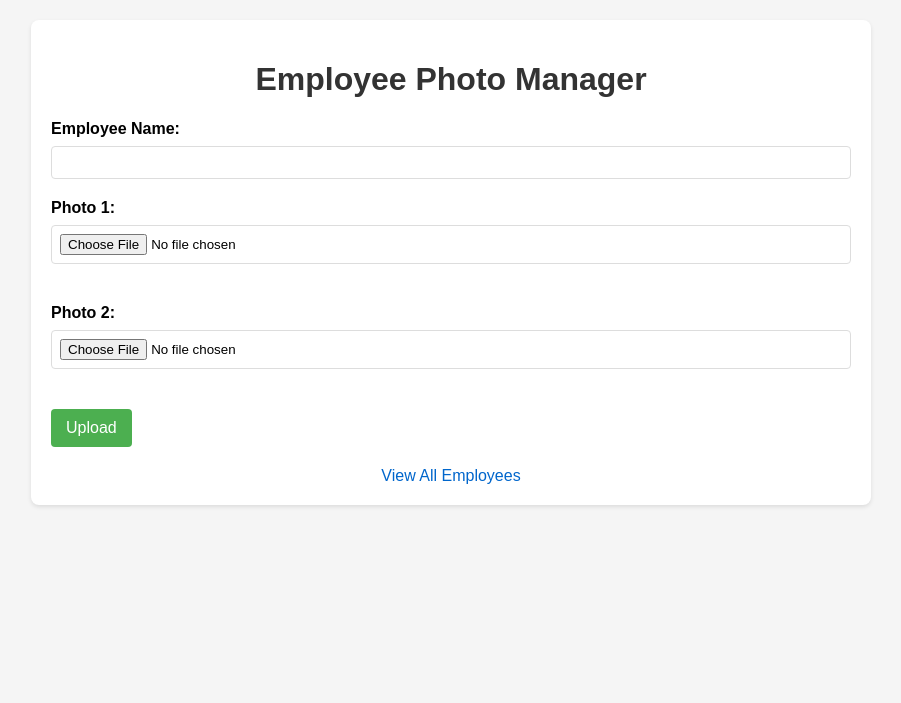
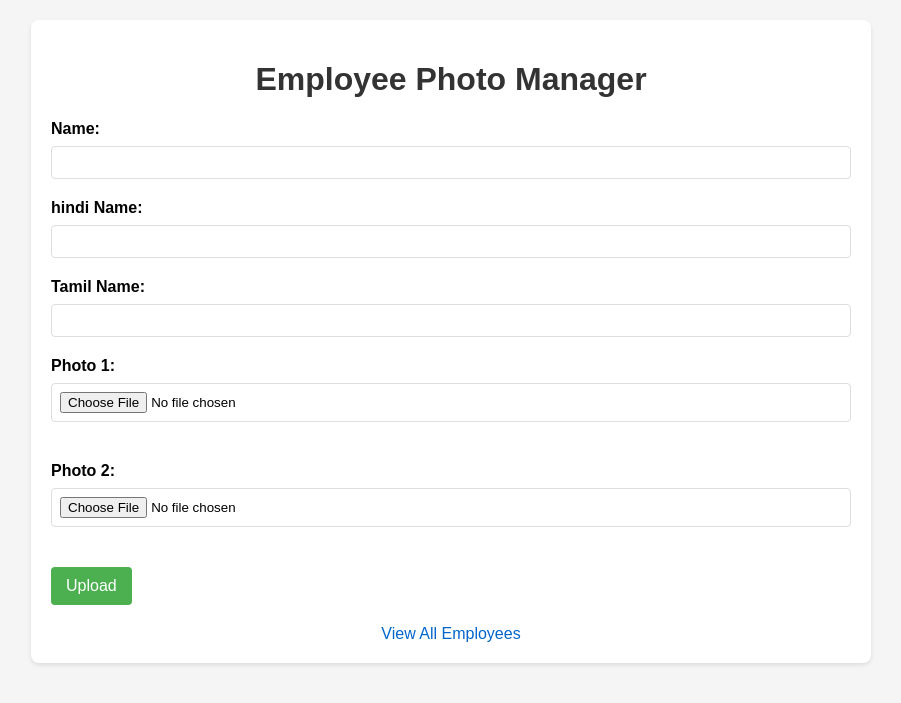
Before and after one commit to rajendransp133/face-detect-app, a FastAPI app: page /upload/ in a window 1280 px wide. Shown: the top 703 px of the page, without its empty margins (189-1090 px from the left). Run offline with FastAPI, Linux system fonts and the light colour scheme.

Commit message:
delete route

```diff
--- a/main.py
+++ b/main.py
@@ -1,5 +1,5 @@
 from fastapi import FastAPI, File, UploadFile, Request, Form, HTTPException
-from fastapi.responses import HTMLResponse, RedirectResponse, StreamingResponse
+from fastapi.responses import HTMLResponse, RedirectResponse, StreamingResponse,JSONResponse
 import uvicorn
 import shutil
 from fastapi.templating import Jinja2Templates
@@ -21,7 +21,7 @@ import time
 from models.database import create_database
 from controller.db_query import insert_employee, get_all_employees, get_employee, delete_employee, delete_all_employees
 from restnet import initialize_face_recognition,get_stream_frames
-from restnet import vs,stream_active
+from restnet import vs,stream_active,mtcnn,resnet
 
 
 app = FastAPI(title="Employee Photo Manager")
@@ -29,16 +29,10 @@ app.mount("/uploads", StaticFiles(directory="uploads"), name="uploads")
 
 templates = Jinja2Templates(directory="templates")
 
-DB_NAME = "employee_data.db"
+DB_NAME = "user_db.db"
 
 os.makedirs("uploads", exist_ok=True)
 
-# Global variables for face recognition
-device = torch.device('cuda:0' if torch.cuda.is_available() else 'cpu')
-mtcnn = None
-resnet = None
-reference_embeddings = None
-reference_names = None
 
 create_database(DB_NAME)
 
@@ -54,7 +48,9 @@ async def upload_form(request: Request):
 @app.post("/uploader/")
 async def create_upload_file(
     name: Annotated[str, Form()],
-    files: Annotated[List[UploadFile], File()]
+    files: Annotated[List[UploadFile], File()],
+    hindi_name: Annotated[str, Form()] = None,
+    tamil_name: Annotated[str, Form()] = None
 ):
     if not name.strip():
         raise HTTPException(status_code=400, detail="Name cannot be empty")
@@ -85,7 +81,7 @@ async def create_upload_file(
         file_paths.append(file_path)
 
     try:
-        insert_employee(DB_NAME, name, file_paths[0], file_paths[1])
+        insert_employee(DB_NAME, name, file_paths[0], file_paths[1],hindi_name,tamil_name)
     except Exception as e:
         for path in file_paths:
             if os.path.exists(path):
@@ -106,7 +102,7 @@ async def view_user(request: Request, id: int):
     if not employee:
         raise HTTPException(status_code=404, detail=f"User with ID {id} not found")
 
-    emp_id, name, photo_path, photo_path2 = employee
+    emp_id, name, photo_path, photo_path2,hindi_name ,tamil_name = employee
 
     return templates.TemplateResponse(
         "showUser-c.html",
@@ -115,7 +111,9 @@ async def view_user(request: Request, id: int):
             "id": emp_id,
             "name": name,
             "photopath": photo_path.replace("uploads/", ""),
-            "photopath2": photo_path2.replace("uploads/", "")
+            "photopath2": photo_path2.replace("uploads/", ""),
+            "hindi_name":hindi_name,
+            "tamil_name":tamil_name
         }
     )
 
@@ -128,13 +126,18 @@ async def view_user_all(request: Request):
         names = []
         photo_paths = []
         photo_paths2 = []
+        hindi_names=[]
+        tamil_names=[]
 
         for employee in employees:
-            emp_id, name, photo_path, photo_path2 = employee
+            emp_id, name, photo_path, photo_path2,hindi_name,tamil_name = employee
             ids.append(emp_id)
             names.append(name)
             photo_paths.append(photo_path.replace("uploads/", ""))
             photo_paths2.append(photo_path2.replace("uploads/", ""))
+            hindi_names.append(hindi_name)
+            tamil_names.append(tamil_name)
+
 
         return templates.TemplateResponse(
             "showUserall-c.html",
@@ -144,7 +147,9 @@ async def view_user_all(request: Request):
                 "name_list": names,
                 "photopath_list": photo_paths,
                 "photopath2_list": photo_paths2,
-                "zip": zip
+                "zip": zip,
+                "hindi_name_list":hindi_names,
+                "tamil_name_list":tamil_names
             }
         )
     except Exception as e:
@@ -163,35 +168,80 @@ async def view_user_all(request: Request):
             status_code=500
         )
 
+@app.get("/deluser/{id}", response_class=HTMLResponse)
+async def delete_users_route(request: Request, id: int):
+    try:
+        employee = get_employee(DB_NAME, id)
+        if employee:
+            _, _, photo_path, photo_path2,_,_ = employee
+            for path in [photo_path, photo_path2]:
+                if os.path.exists(path):
+                    os.remove(path)
+
+            delete_employee(DB_NAME, id)
+        else:
+            raise HTTPException(status_code=404, detail=f"User with ID {id} not found")
+
+        return RedirectResponse(url="/viewuserall/", status_code=303)
+    except Exception as e:
+        raise HTTPException(status_code=500, detail=f"Error deleting user: {str(e)}")
+
 @app.get("/deluserall/", response_class=HTMLResponse)
 async def delete_all_users_route(request: Request):
     try:
         employees = get_all_employees(DB_NAME)
-        for employee in employees:
-            _, _, photo_path, photo_path2 = employee
-            for path in [photo_path, photo_path2]:
-                if os.path.exists(path):
-                    os.remove(path)
+        if employees:  # Check if employees is not None and not empty
+            for employee in employees:
+                _, _, photo_path, photo_path2,_,_ = employee
+                for path in [photo_path, photo_path2]:
+                    if os.path.exists(path):
+                        os.remove(path)
 
         delete_all_employees(DB_NAME)
         return RedirectResponse(url="/viewuserall/", status_code=303)
     except Exception as e:
         raise HTTPException(status_code=500, detail=f"Error deleting all users: {str(e)}")
 
-
 @app.get("/detected-faces")
 async def get_detected_faces():
     from restnet import detected_faces
-    return dict(detected_faces)
 
-# New endpoints for webcam streaming
+    # Check if any faces are detected
+    if not detected_faces:
+        return JSONResponse({})  # Return empty dict if no faces
+
+    result = {}
+
+    # Get face detection data - detected_faces is a dict with numeric keys
+    for face_idx, face_data in detected_faces.items():
+        detected_name = face_data["name"]
+        conn = sqlite3.connect("user_db.db")
+        cursor = conn.cursor()
+        cursor.execute(
+            "SELECT id, name, photo_path, photo_path2, hindi_name, tamil_name FROM employees WHERE name = ?",
+            (detected_name,)
+        )
+        row = cursor.fetchone()
+        conn.close()
+
+        if row:
+            # Use the database ID as the key in our results
+            result[row[0]] = {
+                "name": row[1],
+                "hindi_name": row[4] if row[4] else "-",
+                "tamil_name": row[5] if row[5] else "-",
+                "similarity": face_data["similarity"]
+            }
+
+    return JSONResponse(result)
+
+
 @app.get("/webcam-stream/", response_class=HTMLResponse)
 async def webcam_stream_page(request: Request):
     return templates.TemplateResponse("webcam_stream.html", {"request": request})
 
 @app.get("/video-feed")
 async def video_feed():
-    # Initialize face recognition system if not already done
     global mtcnn, resnet
     if mtcnn is None or resnet is None:
         success = initialize_face_recognition()
@@ -214,5 +264,4 @@ async def stop_stream():
 
 @app.get("/detect-frame/")
 async def detectframe(request: Request):
-    # Redirect to the webcam stream page instead of opening a popup
     return RedirectResponse(url="/webcam-stream/", status_code=303)
--- a/restnet.py
+++ b/restnet.py
@@ -11,10 +11,13 @@ import time
 
 stream_active = False
 vs = None
-DB_NAME = "employee_data.db"
+DB_NAME = "user_db.db"
 device = torch.device('cuda:0' if torch.cuda.is_available() else 'cpu')
-detected_faces = {}  # Dictionary to store detected faces
-
+detected_faces = {}
+reference_embeddings = None
+reference_names = None
+mtcnn=None
+resnet=None
 
 
 def generate_reference_embeddings():
@@ -39,7 +42,7 @@ def generate_reference_embeddings():
     names = []
 
     for employee in employees:
-        emp_id, name, photo_path, photo_path2 = employee
+        emp_id, name, photo_path, photo_path2,hindi_name,tamil_name = employee
 
         for photo_path in [photo_path, photo_path2]:
             try:
@@ -135,7 +138,6 @@ def verify_faces(current_embeddings, ref_embeddings, ref_names, detected_boxes,
                             cv2.FONT_HERSHEY_COMPLEX_SMALL, 1, (255, 255, 255), 1, cv2.LINE_AA
                         )
 
-                        # Store detected face information
                         detected_faces[j] = {
                             "name": ref_name,
                             "similarity": dist.item(),
@@ -145,14 +147,12 @@ def verify_faces(current_embeddings, ref_embeddings, ref_names, detected_boxes,
 def initialize_face_recognition():
     global mtcnn, resnet, reference_embeddings, reference_names
 
-    # Generate reference embeddings
     reference_embeddings, reference_names = generate_reference_embeddings()
 
     if reference_embeddings is None or reference_names is None:
         print("Failed to generate reference embeddings.")
         return False
 
-    # Initialize models
     mtcnn = MTCNN(
         image_size=160, margin=0, min_face_size=20,
         thresholds=[0.6, 0.7, 0.7], factor=0.709, prewhiten=True,
@@ -166,8 +166,8 @@ def initialize_face_recognition():
 def process_frame(frame):
     global mtcnn, resnet, reference_embeddings, reference_names
 
-    frame = cv2.flip(frame, 1)  # Mirror the frame
-    frame = imutils.resize(frame, width=640)  # Resize for web display
+    frame = cv2.flip(frame, 1)
+    frame = imutils.resize(frame, width=640)
 
     img_pil = Image.fromarray(cv2.cvtColor(frame, cv2.COLOR_BGR2RGB))
 
@@ -181,7 +181,6 @@ def process_frame(frame):
         with torch.no_grad():
             img_embedding_batch = resnet(img_cropped_batch.to(device)).cpu()
 
-        # Draw face boxes
         for box in boxes:
             box_int = [int(b) for b in box]
             cv2.rectangle(
@@ -191,7 +190,6 @@ def process_frame(frame):
                 (0, 255, 0), 2
             )
 
-        # Verify faces against reference embeddings
         verify_faces(
             img_embedding_batch,
             reference_embeddings,
@@ -201,7 +199,6 @@ def process_frame(frame):
             threshold=0.85
         )
 
-    # Add timestamp
     timestamp = time.strftime("%Y-%m-%d %H:%M:%S")
     cv2.putText(
         frame_draw, timestamp, (10, 30),
@@ -213,7 +210,6 @@ def process_frame(frame):
 def get_stream_frames():
     global vs, stream_active
 
-    # Initialize video stream
     if vs is None:
         vs = WebcamVideoStream(src=0).start()
         if vs.stream is None or not vs.stream.isOpened():
@@ -233,27 +229,22 @@ def get_stream_frames():
             continue
 
         try:
-            # Process the frame for face recognition
             frame_with_detections = process_frame(frame)
 
-            # Convert to JPEG for streaming
             ret, buffer = cv2.imencode('.jpg', frame_with_detections)
 
             if not ret:
                 continue
 
-            # Yield the frame in MJPEG format
             yield (b'--frame\r\n'
                    b'Content-Type: image/jpeg\r\n\r\n' + buffer.tobytes() + b'\r\n')
 
-            # Control frame rate to reduce CPU usage
-            time.sleep(0.03)  # ~30 FPS
+            time.sleep(0.03)
 
         except Exception as e:
             print(f"Error in streaming: {str(e)}")
             time.sleep(0.1)
 
-    # Clean up when streaming stops
     if vs is not None:
         vs.stop()
         vs = None
--- a/templates/showUser-c.html
+++ b/templates/showUser-c.html
@@ -121,6 +121,8 @@
       <div class="employee-grid">
         <div class="employee-card">
           <div class="employee-name">{{ name }}</div>
+          <div class="employee-name">{{ hindi_name }}</div>
+          <div class="employee-name">{{ tamil_name }}</div>
           <div class="photos">
             <img
               src="/uploads/{{ name }}//1.jpeg"
--- a/templates/uploadfile-c.html
+++ b/templates/uploadfile-c.html
@@ -70,8 +70,12 @@
     <div class="container">
       <h1>Employee Photo Manager</h1>
       <form action="/uploader/" enctype="multipart/form-data" method="post">
-        <label for="name">Employee Name:</label>
+        <label for="name"> Name:</label>
         <input type="text" id="name" name="name" required />
+        <label for="hindi_name">hindi Name:</label>
+        <input type="text" id="hindi_name" name="hindi_name" />
+        <label for="tamil_name">Tamil Name:</label>
+        <input type="text" id="tamil_name" name="tamil_name" />
 
         <div class="file-upload">
           <label for="file1">Photo 1:</label>
```
Also changed, not shown: controller/db_query.py (+5 -5 lines), models/database.py (+5 -2 lines), templates/showUserall-c.html (+5 -2 lines), templates/webcam_stream.html (+16 -4 lines), uploads/ash/1.jpeg, uploads/ash/2.jpeg, uploads/raja/1.jpeg, uploads/raja/2.jpeg, user_db.db (added).
